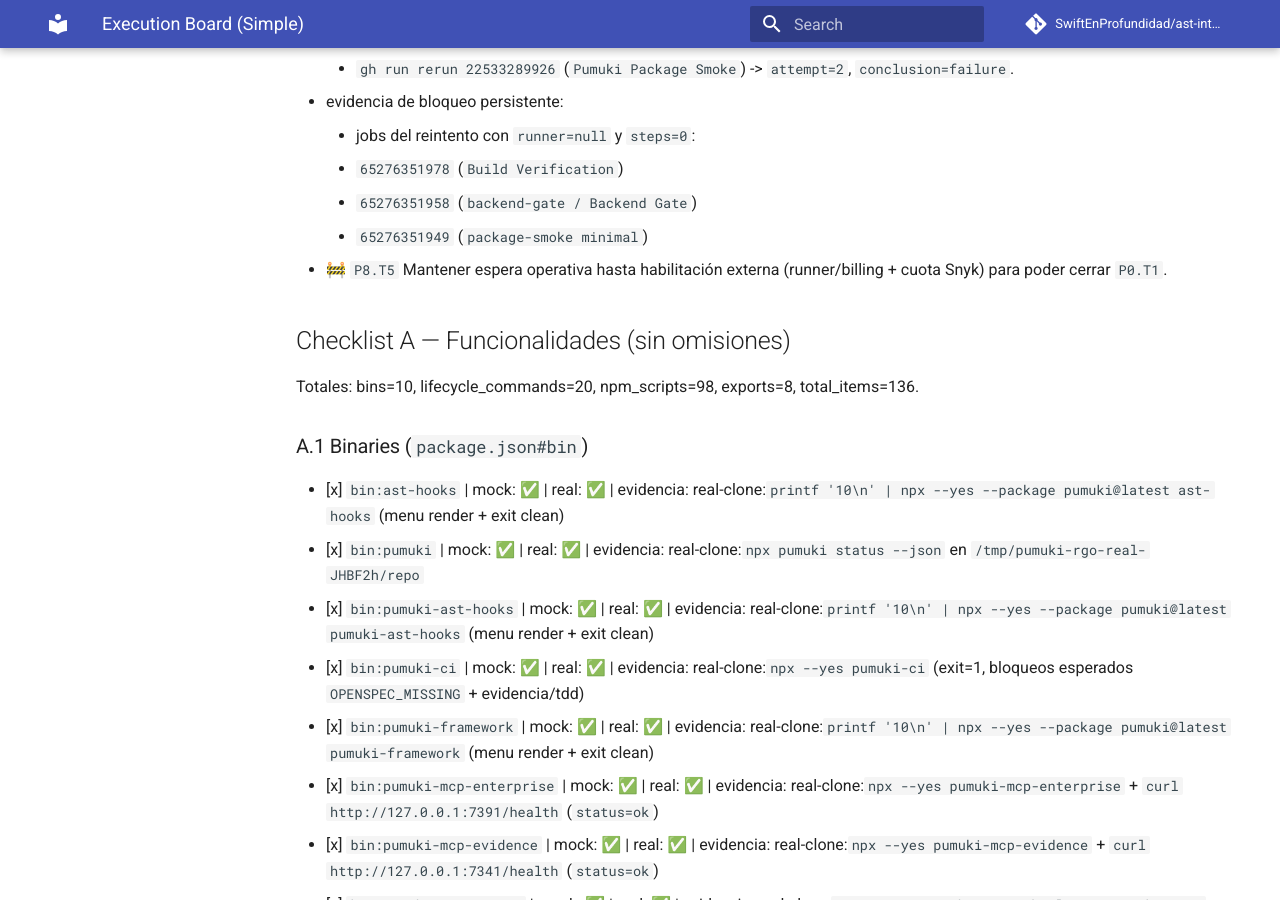
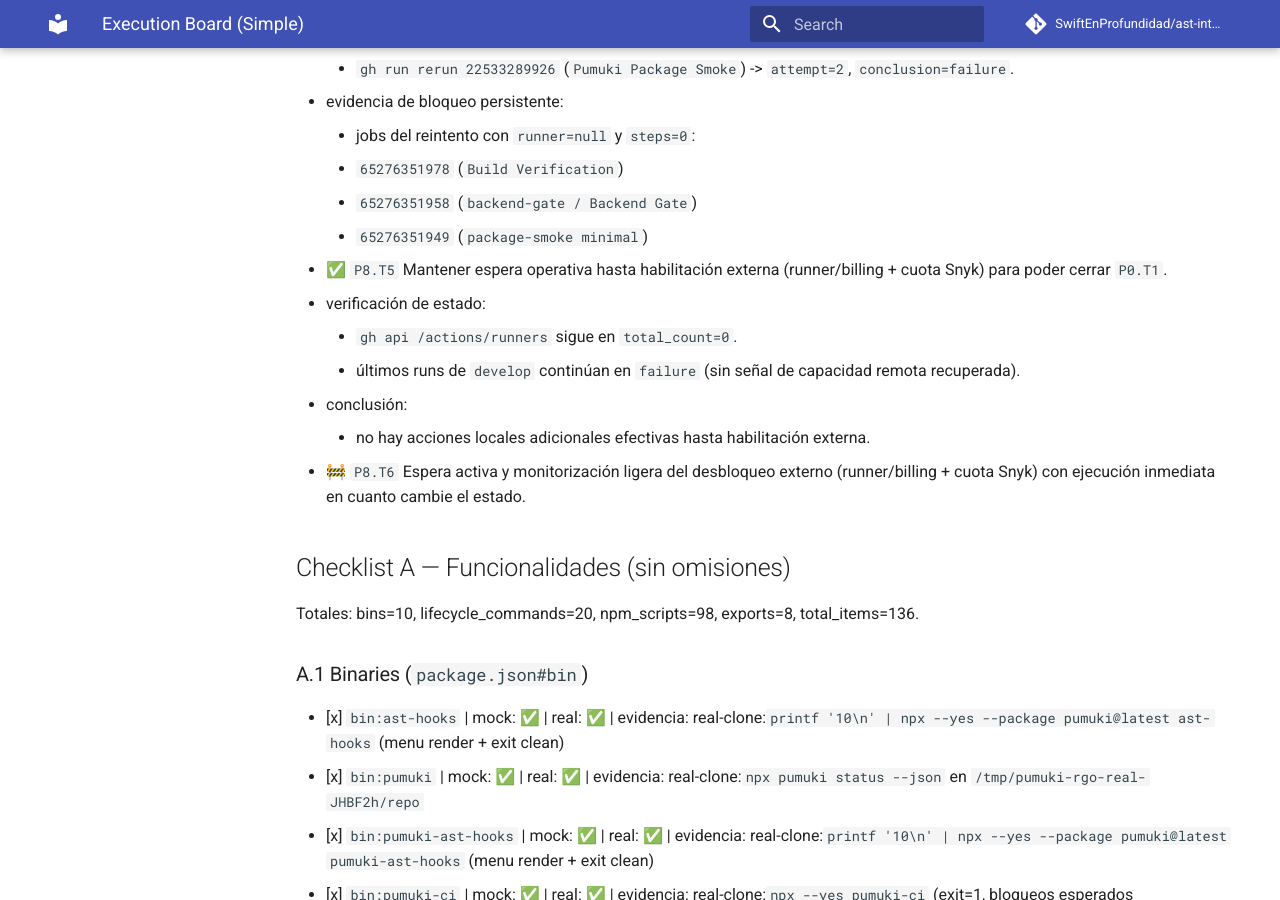
Before and after one commit to SwiftEnProfundidad/ast-intelligence-hooks, an MkDocs documentation site: the page built from docs/EXECUTION_BOARD.md, in a window 1280 px wide and 900 px high, scrolled down 7019 px. Built offline with MkDocs 1.6.1 and Material for MkDocs 9.7.7, drawn with Linux system fonts in a browser that asks for light colours; comment, search, counter and statistics services are not loaded.

Commit message:
docs(tracking): close P8.T5 and open P8.T6

```diff
--- a/docs/EXECUTION_BOARD.md
+++ b/docs/EXECUTION_BOARD.md
@@ -188,7 +188,13 @@
       - `65276351978` (`Build Verification`)
       - `65276351958` (`backend-gate / Backend Gate`)
       - `65276351949` (`package-smoke minimal`)
-- 🚧 `P8.T5` Mantener espera operativa hasta habilitación externa (runner/billing + cuota Snyk) para poder cerrar `P0.T1`.
+- ✅ `P8.T5` Mantener espera operativa hasta habilitación externa (runner/billing + cuota Snyk) para poder cerrar `P0.T1`.
+  - verificación de estado:
+    - `gh api /actions/runners` sigue en `total_count=0`.
+    - últimos runs de `develop` continúan en `failure` (sin señal de capacidad remota recuperada).
+  - conclusión:
+    - no hay acciones locales adicionales efectivas hasta habilitación externa.
+- 🚧 `P8.T6` Espera activa y monitorización ligera del desbloqueo externo (runner/billing + cuota Snyk) con ejecución inmediata en cuanto cambie el estado.
 
 ## Checklist A — Funcionalidades (sin omisiones)
 Totales: bins=10, lifecycle_commands=20, npm_scripts=98, exports=8, total_items=136.
```
Also changed, not shown: docs/REFRACTOR_PROGRESS.md (+7 -1 lines).
